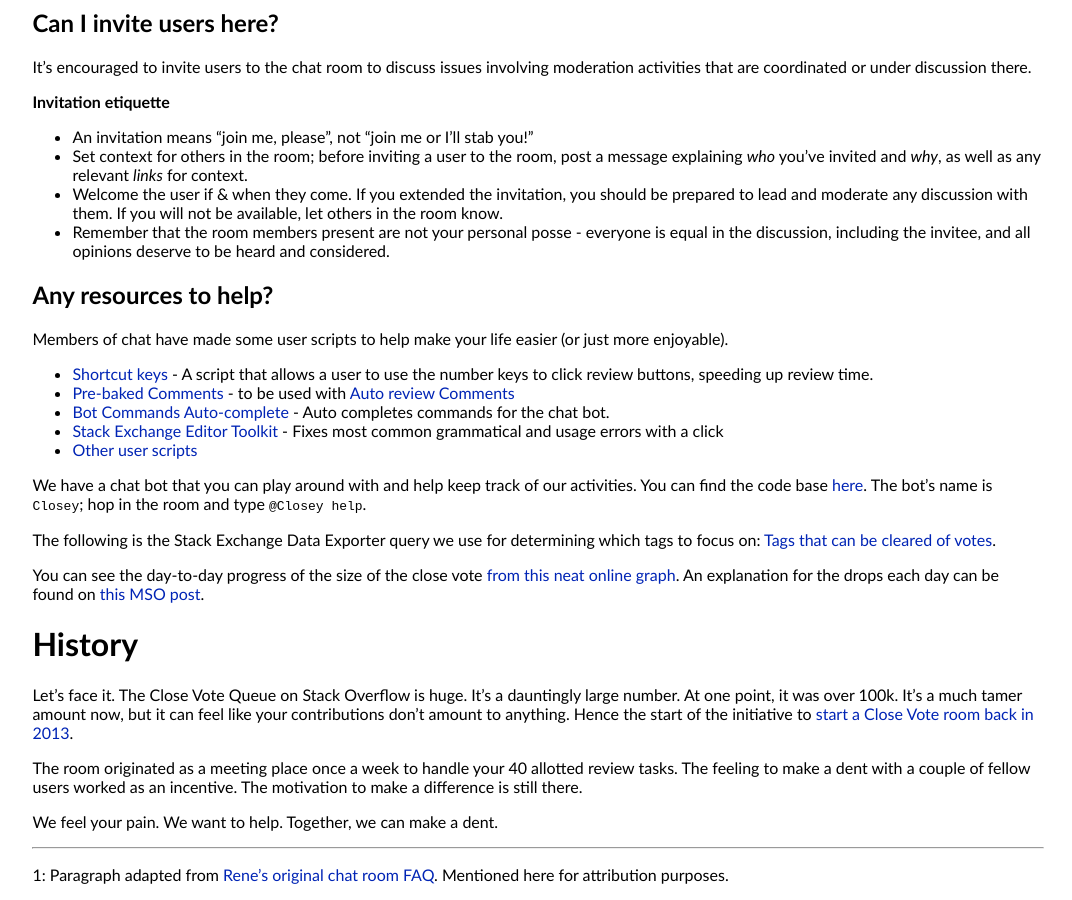
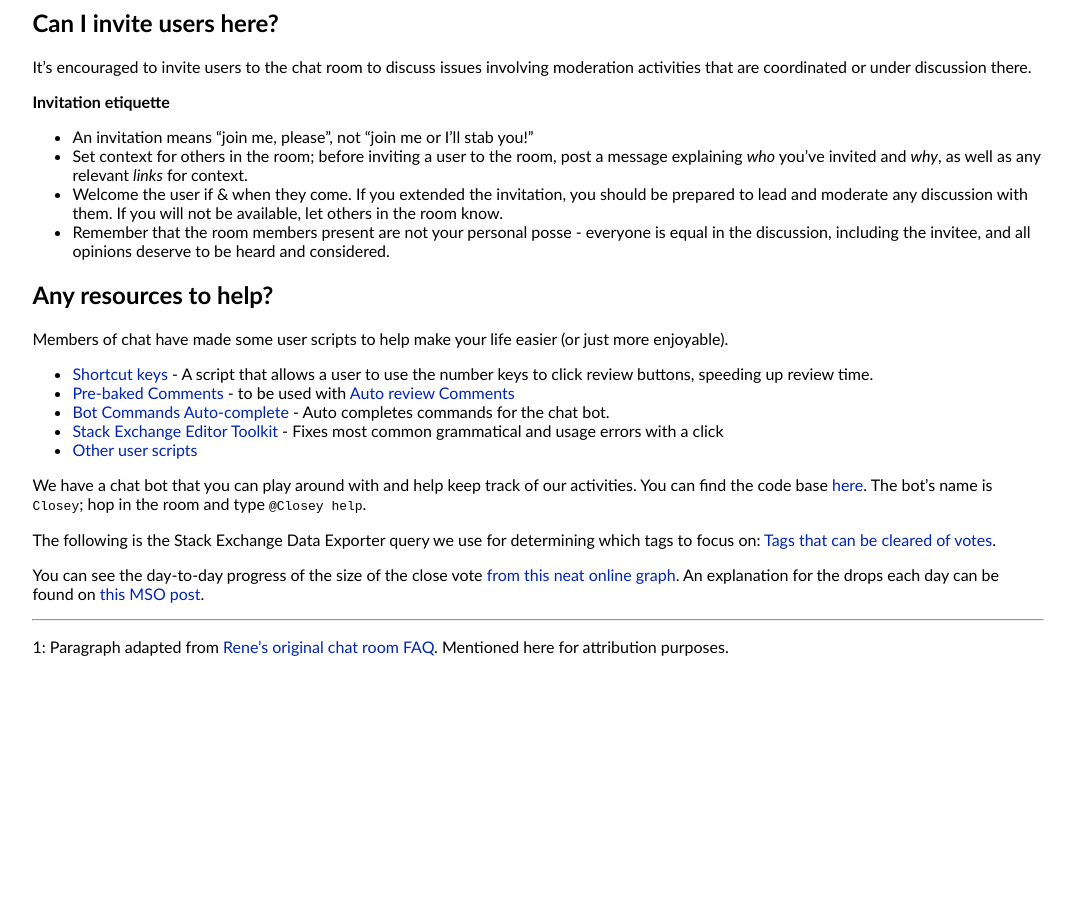
Before and after one commit to SO-Close-Vote-Reviewers/SO-Close-Vote-Reviewers.github.io, a Jekyll site: the page built from _posts/2016-06-20-faq.md, in a window 1280 px wide and 900 px high, scrolled down 6676 px. Shown: the whole window, without its empty margins (102-1174 px from the left). Built offline with Jekyll 4.4.1, drawn with Linux system fonts in a browser that asks for light colours; after the commit the page ends 7348 px from its top, so only the background shows below that.

Commit message:
Removing duplicate History paragraph from FAQ, since it is in Room Info

```diff
--- a/_posts/2016-06-20-faq.md
+++ b/_posts/2016-06-20-faq.md
@@ -467,19 +467,6 @@ You can see the day-to-day progress of the size of the close vote
 for the drops each day can be found on
 [this MSO post](http://meta.stackoverflow.com/questions/252584/enough-fuzzying-lets-let-everything-into-the-close-queue-and-age-out-questions).
 
-# History
-
-Let's face it. The Close Vote Queue on Stack Overflow is huge. It's a dauntingly
-large number. At one point, it was over 100k. It's a much tamer amount now, but
-it can feel like your contributions don't amount to anything. Hence the start of
-the initiative to [start a Close Vote room back in 2013](http://meta.stackoverflow.com/a/251956).
-
-The room originated as a meeting place once a week to handle your 40 allotted
-review tasks. The feeling to make a dent with a couple of fellow users worked
-as an incentive. The motivation to make a difference is still there.
-
-We feel your pain. We want to help. Together, we can make a dent.
-
 ----
 
 1: Paragraph adapted from
```
